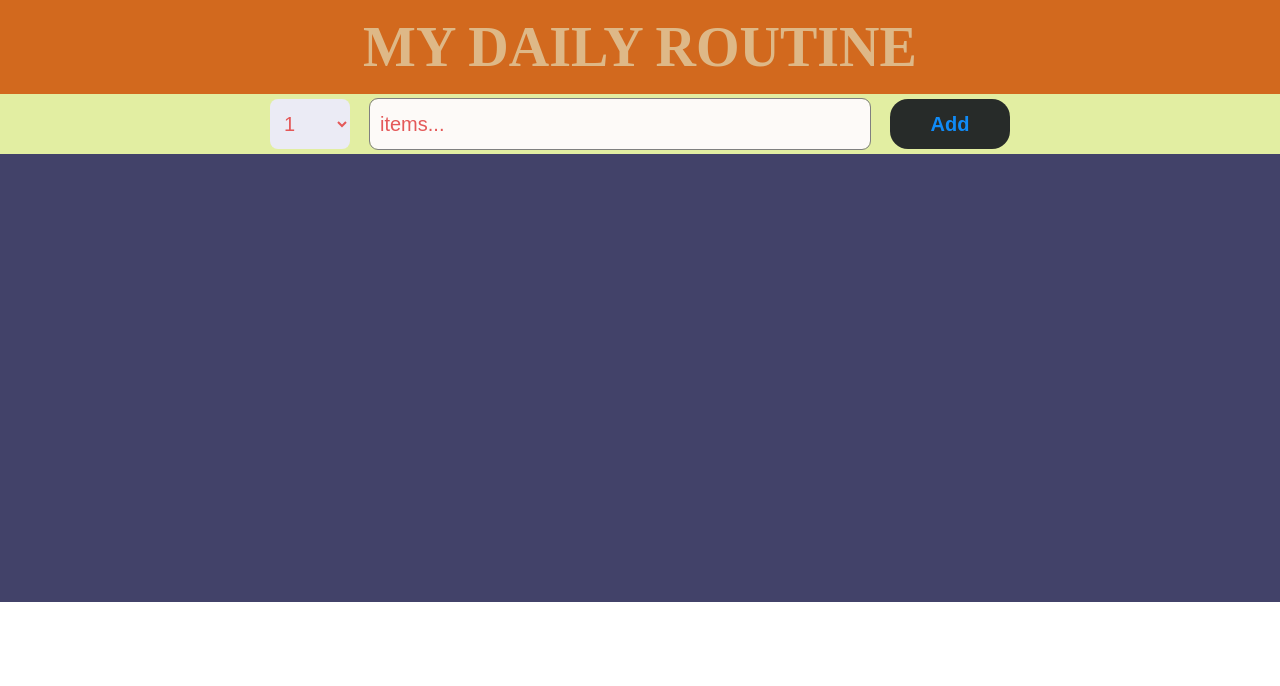
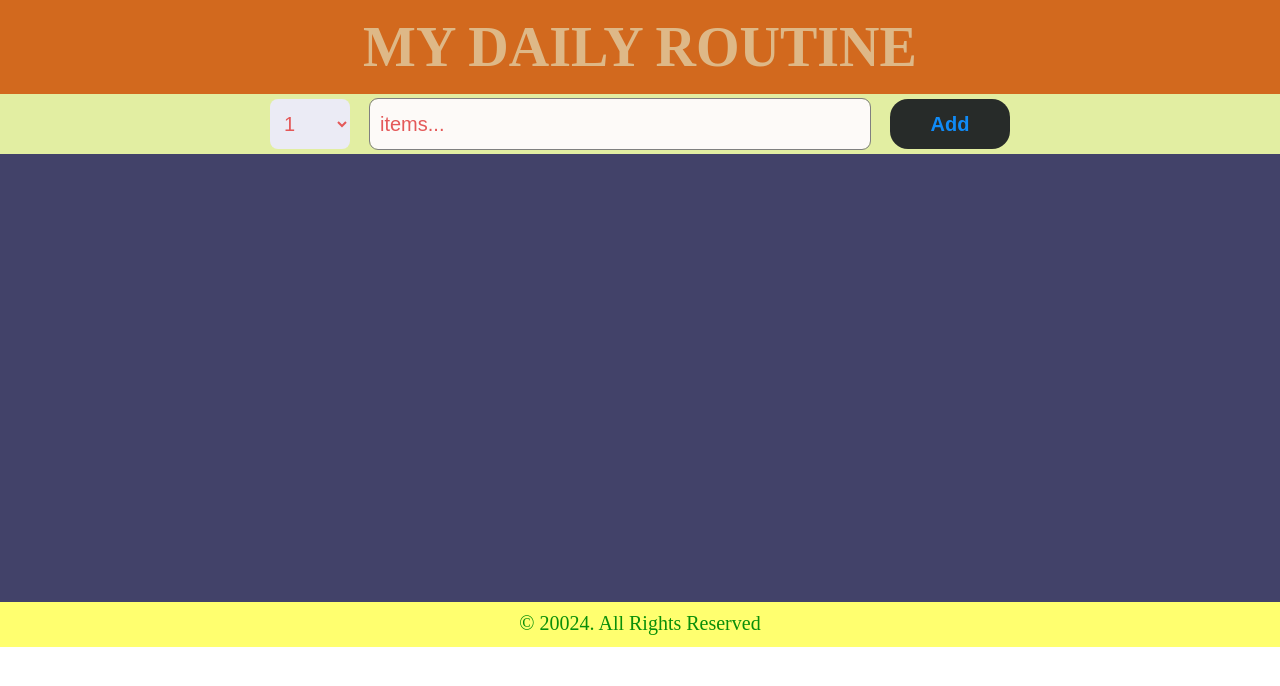
Before and after one commit to Bolaji87/todo-list, a React (Vite) app: page / in a window 1280 px wide. Shown: the top 686 px of the page. Built offline with nearby package versions, Linux system fonts and the light colour scheme.

Commit message:
add footer

```diff
--- a/src/App.jsx
+++ b/src/App.jsx
@@ -2,6 +2,7 @@ import React, { useState } from "react";
 import Navbar from "./components/header/Navbar.jsx";
 import Form from "./components/form/Form.jsx";
 import Lists from "./components/main/Lists.jsx";
+import Footer from "./components/footer/Footer.jsx";
 
 function App() {
   const [items, setItems] = useState([]);
@@ -18,6 +19,7 @@ function App() {
       <Navbar />
       <Form onUpdateItems={handleUpadateItems} />
       <Lists items={items} onDeleteItems={handleDeleteItems} />
+      <Footer />
     </div>
   );
 }
--- /dev/null
+++ b/src/components/footer/Footer.jsx
@@ -0,0 +1,12 @@
+import React from "react";
+import "./footer.css";
+
+function Footer() {
+  return (
+    <footer className="footer">
+      <p>&copy; 20024. All Rights Reserved</p>
+    </footer>
+  );
+}
+
+export default Footer;
--- /dev/null
+++ b/src/components/footer/footer.css
@@ -0,0 +1,10 @@
+.footer {
+  background: rgb(255, 255, 111);
+  height: 45px;
+  padding: 10px;
+  text-align: center;
+}
+.footer p {
+  font-size: 20px;
+  color: rgb(9, 143, 9);
+}
```
